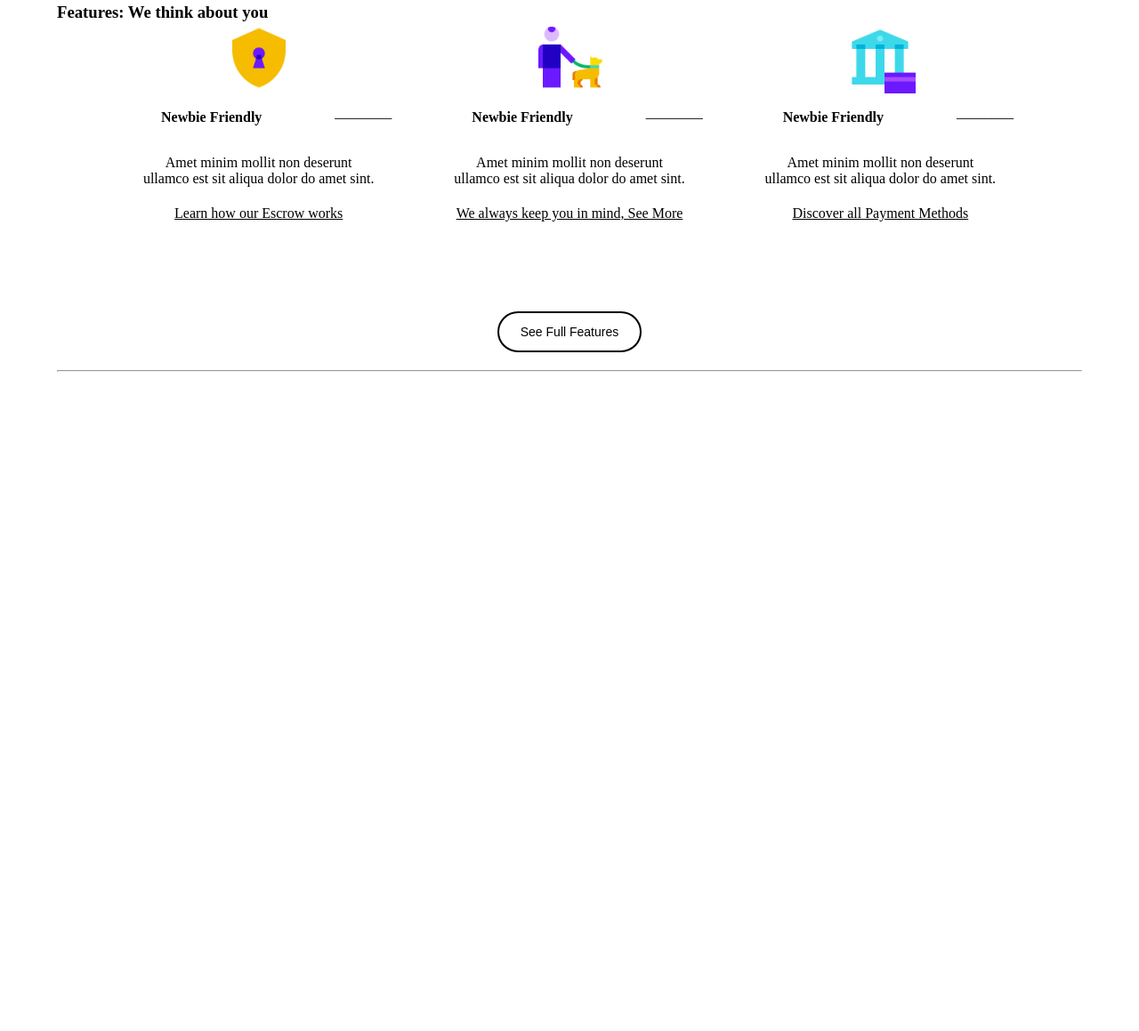
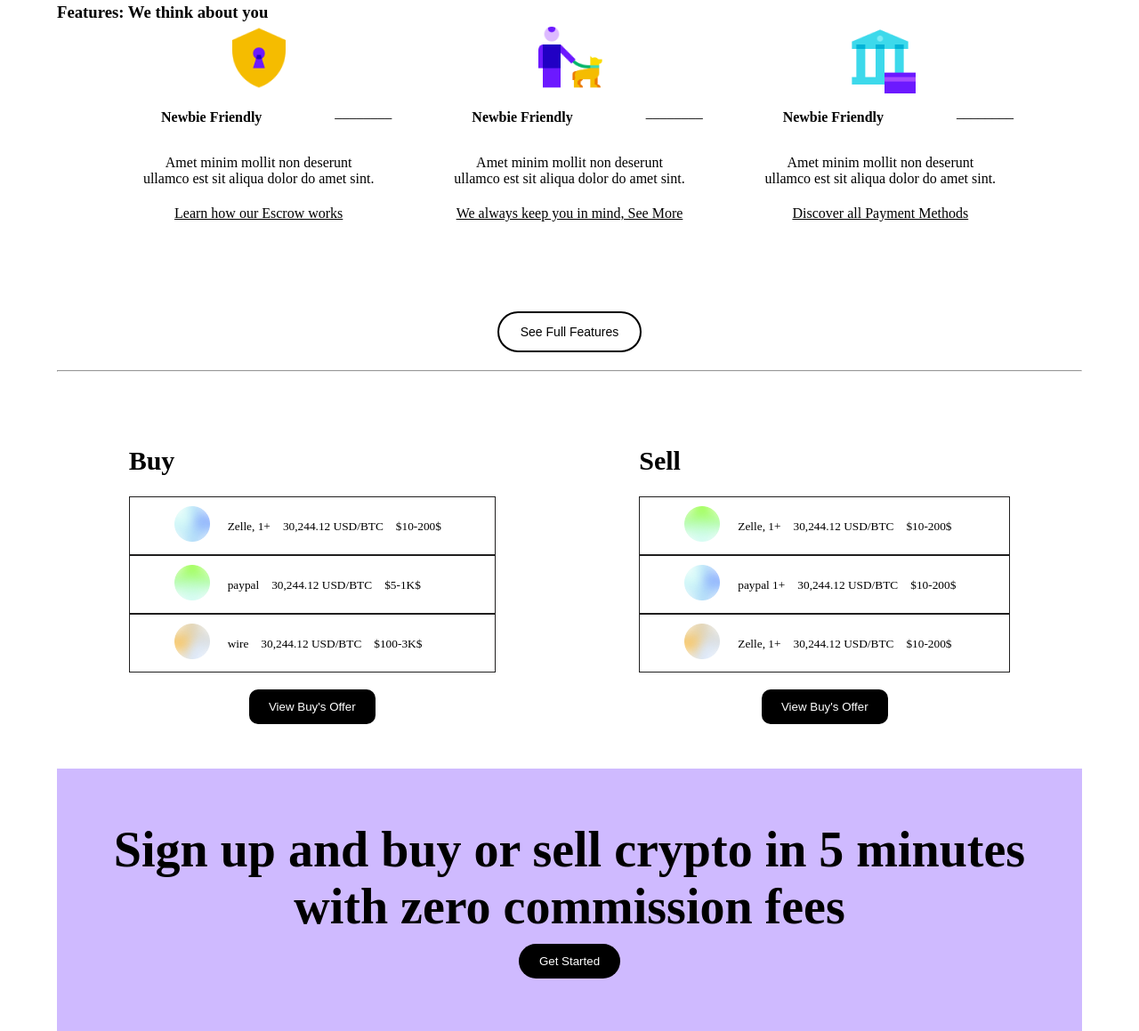
Before and after one commit to programmerrabbanii/hab-assignment-one-, a plain HTML site: page index.html in a window 1280 px wide. Shown: the part 1137-2296 px from the top of the page at 89% size. Before the commit the page ends 1555 px from the top, so only its background shows below. Drawn offline with Linux system fonts and the light colour scheme.

Commit message:
added the commission section

```diff
--- a/index.html
+++ b/index.html
@@ -154,6 +154,103 @@
             </div>
 
           </section>
+          <!-- features section end here -->
+           <!-- table section start here -->
+
+           <section>
+            <div class="table">
+                <div class="table-left">
+                    <div class="table-left-title">
+                        <h4>Buy</h4>
+                    </div>
+
+                    <div class="table-left-box">
+                        <div class="table-box-left">
+                            <img src="./img/Component 1 (1).png" alt="">
+                        </div>
+                        <div class="table-box-righst">
+                            <small>Zelle, 1+</small>
+                            <small>30,244.12 USD/BTC</small>
+                            <small>$10-200$</small>
+                        </div>
+                    </div>
+                    <div class="table-left-box">
+                        <div class="table-box-left">
+                            <img src="./img/blur.png" alt="">
+                        </div>
+                        <div class="table-box-righst">
+                            <small>paypal</small>
+                            <small>30,244.12 USD/BTC</small>
+                            <small>$5-1K$</small>
+                        </div>
+                    </div>
+                    <div class="table-left-box">
+                        <div class="table-box-left">
+                            <img src="./img/Component 1.png" alt="">
+                        </div>
+                        <div class="table-box-righst">
+                            <small>wire</small>
+                            <small>30,244.12 USD/BTC</small>
+                            <small>$100-3K$</small>
+                        </div>
+                    </div>
+                    <div class="table-btn">
+                        <button>view buy's offer</button>
+                    </div>
+                </div>
+                <div class="table-riths">
+
+                    <div class="table-left-title">
+                        <h4>Sell</h4>
+                    </div>
+
+                    <div class="table-left-box">
+                        <div class="table-box-left">
+                            <img src="./img/blur.png" alt="">
+                        </div>
+                        <div class="table-box-righst">
+                            <small>Zelle, 1+</small>
+                            <small>30,244.12 USD/BTC</small>
+                            <small>$10-200$</small>
+                        </div>
+                    </div>
+                    <div class="table-left-box">
+                        <div class="table-box-left">
+                            <img src="./img/Component 1 (1).png" alt="">
+                        </div>
+                        <div class="table-box-righst">
+                            <small>paypal 1+</small>
+                            <small>30,244.12 USD/BTC</small>
+                            <small>$10-200$</small>
+                        </div>
+                    </div>
+                    <div class="table-left-box">
+                        <div class="table-box-left">
+                            <img src="./img/Component 1.png" alt="">
+                        </div>
+                        <div class="table-box-righst">
+                            <small>Zelle, 1+</small>
+                            <small>30,244.12 USD/BTC</small>
+                            <small>$10-200$</small>
+                        </div>
+                    </div>
+
+
+                    <div class="table-btn">
+                        <button>view buy's offer</button>
+                    </div>
+                </div>
+            </div>
+           </section>
+           <!-- table section end -->
+            <!-- commission section start here -->
+             <section>
+                <div class="commission">
+                    <h2>Sign up and buy or sell crypto in 5 minutes with zero commission fees</h2>
+
+                    <button>Get started</button>
+                </div>
+             </section>
 
     </main>
     <footer></footer>
--- a/style.css
+++ b/style.css
@@ -177,3 +177,62 @@ select{
     margin-bottom: 10px;
     margin-left: 82px;
 }
+/* features section end here */
+/* table section start */
+.table{
+    margin-top: 60px;
+    display: flex;
+    justify-content: space-around;
+}
+.table-left-box{
+    display: flex;
+    align-items: center;
+    gap: 20px;
+    padding: 10px;
+    border: 1px solid rgb(32, 31, 31);
+    padding: 10px 50px;
+
+}
+.table-btn {
+    text-align: center;
+    margin-top: 19px;
+
+}
+.table-btn button{
+    border: none;
+    background-color: black;
+    padding: 12px 22px;
+    color: white;
+    border-radius:  10px;
+    text-transform: capitalize;
+}
+.table-left-title h4{
+    font-size: 30px;
+    line-height: 80px;
+}
+.table-left-box small{
+    margin-right: 10px;
+}
+.table-left-box img{
+    width: 40px;
+}
+/* table section end  */
+/* commission section start here */
+.commission{
+    background-color: #CFBAFF;
+    margin-top: 50px;
+    text-align: center;
+    padding: 59px;
+}
+.commission h2{
+    font-size: 56px;
+}
+.commission button{
+    border: none;
+    background-color: black;
+    padding: 12px 23px;
+    border-radius: 20px;
+    color: white;
+    margin-top: 10px;
+    text-transform: capitalize;
+}
```
